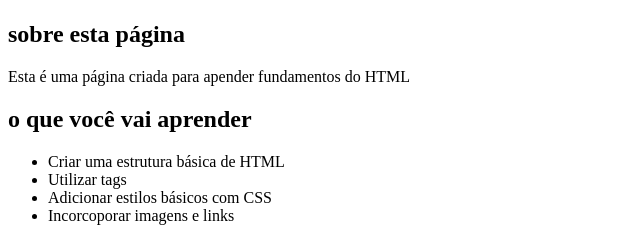
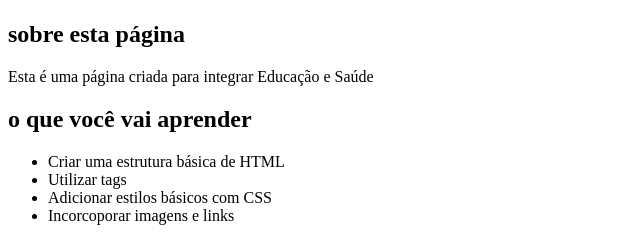
Before and after one commit to tamiresneves1711/my-projeto-2, a plain HTML site: page index.html in a window 1280 px wide. Shown: the part 383-621 px from the top of the page, 0-640 px from the left. Drawn offline with Linux system fonts and the light colour scheme.

Commit message:
alteração

```diff
--- a/index.html
+++ b/index.html
@@ -13,7 +13,7 @@
     <main>
         <img src="https://redehumanizasus.net/sites/default/files/31797/abaaafgcoak-0.jpg" alt="Imagem ilustrativa">
         <h2> sobre esta página </h2>
-        <p> Esta é uma página criada para apender fundamentos do HTML</p>
+        <p> Esta é uma página criada para integrar Educação e Saúde </p>
         <h2> o que você vai aprender </h2>
         <ul>
             <li> Criar uma estrutura básica de HTML</li>
```
